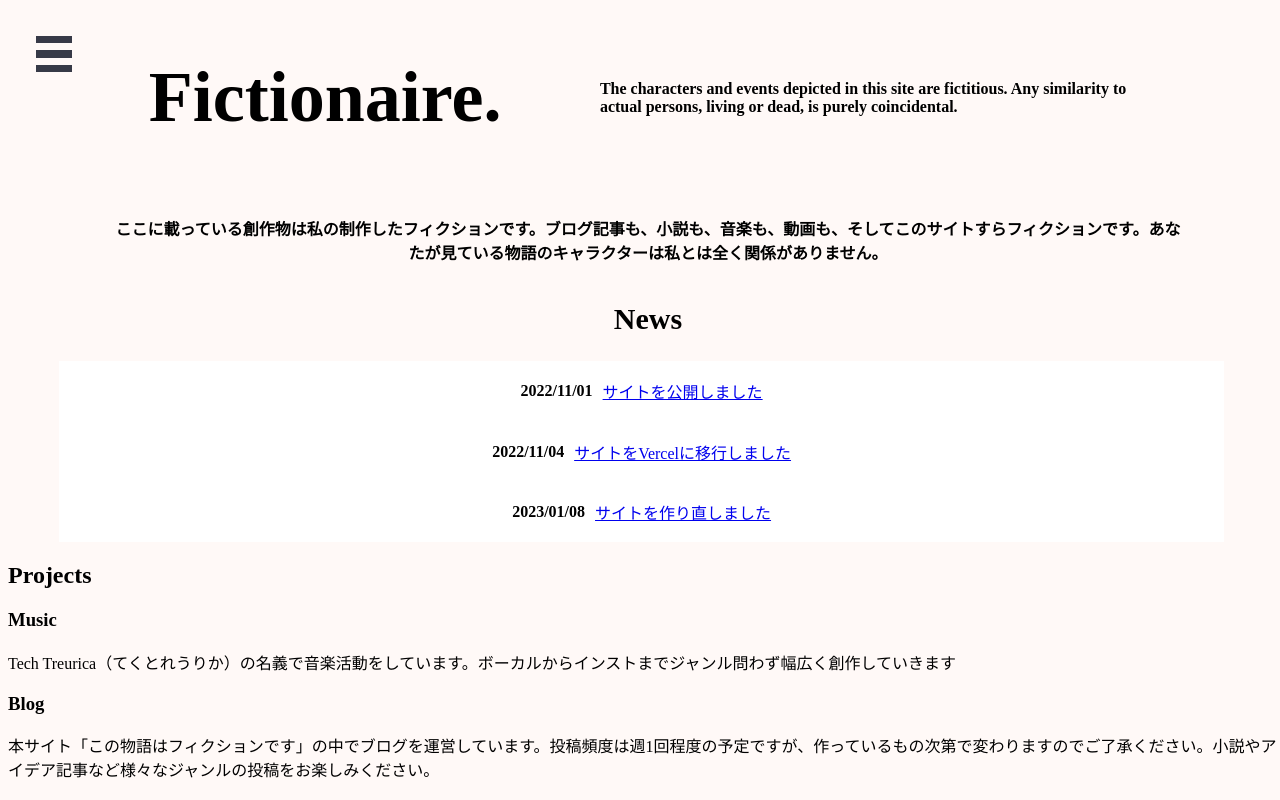
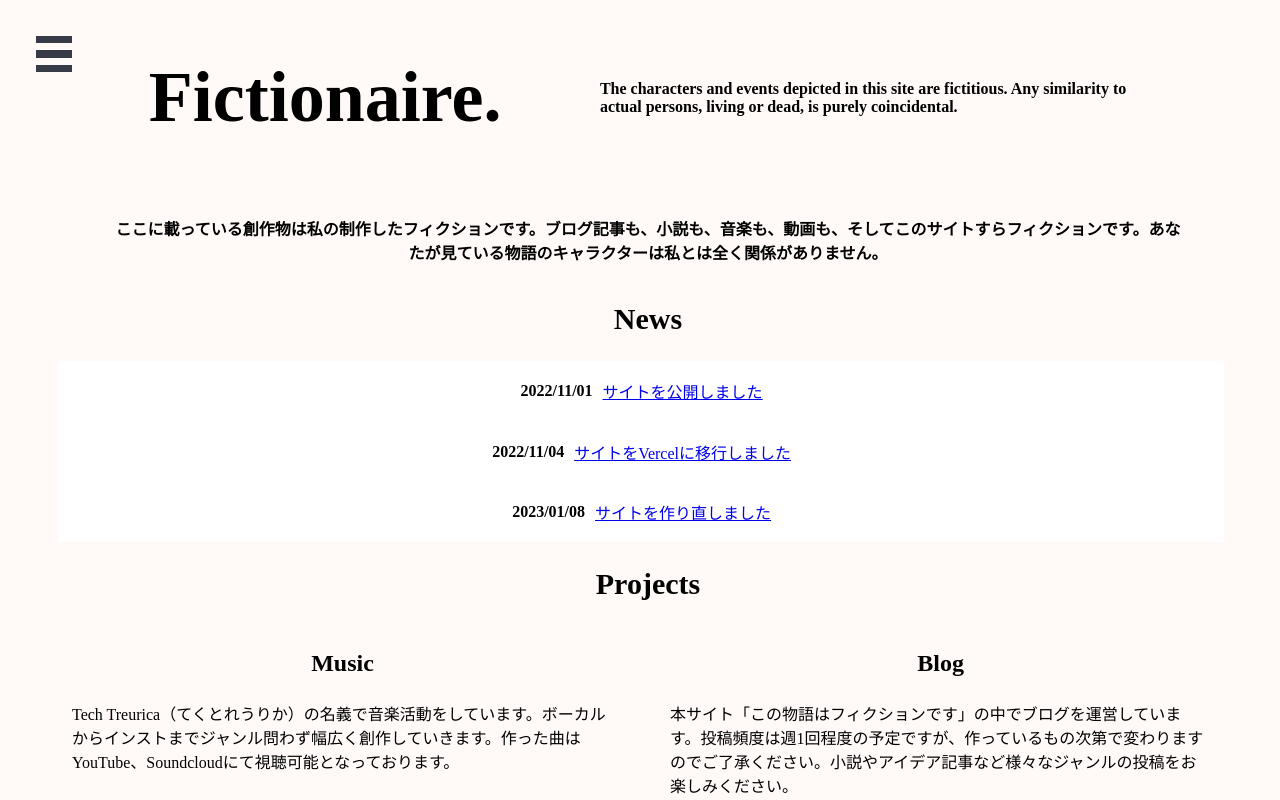
Before and after one commit to Reprereer/nextjs_site, a Next.js app: page / in a window 1280 px wide. Shown: the top 800 px of the page. Built offline with nearby package versions, Linux system fonts and the light colour scheme.

Commit message:
News欄とProject欄のStyled-componentsを修正した

```diff
--- a/components/projects.jsx
+++ b/components/projects.jsx
@@ -1,20 +1,91 @@
+import styled from 'styled-components'
 //自分が行っているプロジェクトの概要を2カラムで説明する
 const Projects = () => {
     return (
         <section>
-            <h2>Projects</h2>
-            <div>
-                <div>
-                    <h3>Music</h3>
-                    <p>Tech Treurica（てくとれうりか）の名義で音楽活動をしています。ボーカルからインストまでジャンル問わず幅広く創作していきます</p>
-                </div>
-                <div>
-                    <h3>Blog</h3>
+            <StyledHeadline>Projects</StyledHeadline>
+            <StyledContentBox>
+                <StyledColumn>
+                    <StyledHeadlineSmall>Music</StyledHeadlineSmall>
+                    <p>Tech Treurica（てくとれうりか）の名義で音楽活動をしています。ボーカルからインストまでジャンル問わず幅広く創作していきます。作った曲はYouTube、Soundcloudにて視聴可能となっております。</p>
+                </StyledColumn>
+                <StyledColumn>
+                    <StyledHeadlineSmall>Blog</StyledHeadlineSmall>
                     <p>本サイト「この物語はフィクションです」の中でブログを運営しています。投稿頻度は週1回程度の予定ですが、作っているもの次第で変わりますのでご了承ください。小説やアイデア記事など様々なジャンルの投稿をお楽しみください。</p>
-                </div>
-            </div>
+                </StyledColumn>
+            </StyledContentBox>
         </section>
     )
 }
 
 export default Projects
+
+export const StyledHeadline = styled.h2`
+    ${({ theme }) => theme.breakpoint.media.base`
+        color: ${theme.colors.black};
+        text-align: center;
+        font-size: ${theme.fonts.size.xl};
+    `}
+    ${({theme}) => theme.breakpoint.media.md`
+        font-size: ${theme.fonts.size.xl2};
+    `}
+    ${({theme}) => theme.breakpoint.media.lg`
+        font-size: ${theme.fonts.size.xl3};
+    `}
+    ${({theme}) => theme.breakpoint.media.xl`
+        font-size: ${theme.fonts.size.xl3};
+    `}
+`
+
+export const StyledContentBox = styled.div`
+    ${({ theme }) => theme.breakpoint.media.base`
+        display: flex;
+        gap: 5%;
+        padding-bottom: 1%;
+        padding-left: 5%;
+        padding-right: 6%;
+        align-items: center;
+        justify-content: center;
+        flex-direction: column;
+    `}
+    ${({ theme }) => theme.breakpoint.media.md`
+        flex-direction: row;
+    `}
+`
+
+export const StyledColumn = styled.div`
+    ${({ theme }) => theme.breakpoint.media.base`
+        width: 100%;
+        min-height: 12rem;
+    `}
+    ${({ theme }) => theme.breakpoint.media.md`
+        width: 50%;
+        position: relative;
+        min-height: 12rem;
+    `}
+`
+
+export const StyledHeadlineSmall = styled.h3`
+    ${({ theme }) => theme.breakpoint.media.base`
+        color: ${theme.colors.black};
+        text-align: center;
+        font-size: ${theme.fonts.size.lg};
+    `}
+    ${({ theme }) => theme.breakpoint.media.md`
+        font-size: ${theme.fonts.size.xl};
+    `}
+    ${({ theme }) => theme.breakpoint.media.lg`
+        font-size: ${theme.fonts.size.xl};
+    `}
+    ${({ theme }) => theme.breakpoint.media.xl`
+        font-size: ${theme.fonts.size.xl2};
+    `}
+`
+
+export const StyledText = styled.h4`
+    ${({ theme }) => theme.breakpoint.media.base`
+        color: ${theme.colors.black};
+        text-align: left;
+        font-size: ${theme.fonts.size.base};
+    `}
+`
--- a/pages/index.jsx
+++ b/pages/index.jsx
@@ -68,29 +68,13 @@ export const StyledHeadline = styled.h2`
         text-align: center;
         font-size: ${theme.fonts.size.xl};
     `}
-    ${({ theme }) => theme.breakpoint.media.ss`
-        color: ${theme.colors.black};
-        text-align: center;
-        font-size: ${theme.fonts.size.xl};
-    `}
-    ${({theme}) => theme.breakpoint.media.sm`
-        color: ${theme.colors.black};
-        text-align: center;
-        font-size: ${theme.fonts.size.xl};
-    `}
     ${({theme}) => theme.breakpoint.media.md`
-        color: ${theme.colors.black};
-        text-align: center;
         font-size: ${theme.fonts.size.xl2};
     `}
     ${({theme}) => theme.breakpoint.media.lg`
-        color: ${theme.colors.black};
-        text-align: center;
         font-size: ${theme.fonts.size.xl3};
     `}
     ${({theme}) => theme.breakpoint.media.xl`
-        color: ${theme.colors.black};
-        text-align: center;
         font-size: ${theme.fonts.size.xl3};
     `}
 `
```
